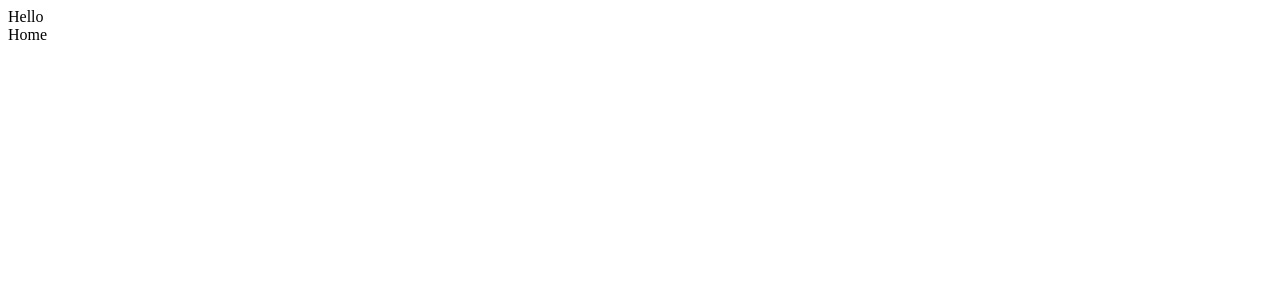
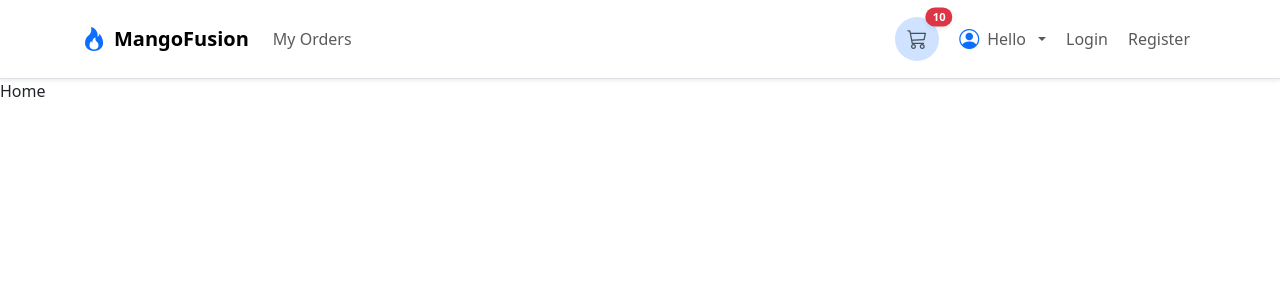
Before and after one commit to 404PeterSimoes/MangOPedia_React, a React (Vite) app: page / in a window 1280 px wide. Shown: the top 300 px of the page. Built offline with nearby package versions, Linux system fonts and the light colour scheme.

Commit message:
Section 15 - 242 - Add Header Component

```diff
--- a/src/App.jsx
+++ b/src/App.jsx
@@ -1,9 +1,10 @@
 import AppRoutes from './routes/AppRouter';
+import Header from './components/layout/Header';
 
 function App() {
   return (
     <>
-      <div>Hello</div>
+      <Header />
       <AppRoutes />
     </>
   );
--- /dev/null
+++ b/src/components/layout/Header.jsx
@@ -0,0 +1,117 @@
+function Header() {
+  return (
+    <nav className="navbar navbar-expand-lg  border-bottom shadow-sm">
+      <div className="container py-2">
+        <a href="/" className="navbar-brand d-flex align-items-center gap-2">
+          <i className="bi bi-fire text-primary fs-4"></i>
+          <span className="fw-bold">MangoFusion</span>
+        </a>
+        <button
+          className="navbar-toggler"
+          type="button"
+          data-bs-toggle="collapse"
+          data-bs-target="#mainNav"
+          aria-controls="mainNav"
+          aria-expanded="false"
+          aria-label="Toggle navigation"
+        >
+          <span className="navbar-toggler-icon"></span>
+        </button>
+        <div className="collapse navbar-collapse" id="mainNav">
+          <ul className="navbar-nav me-auto mb-2 mb-lg-0">
+            <li className="nav-item">
+              <a href="#" className="nav-link">
+                My Orders
+              </a>
+            </li>
+          </ul>
+          <ul className="navbar-nav ms-auto align-items-lg-center gap-lg-1">
+            {/* Theme toggle visible for all users */}
+
+            <li className="nav-item me-lg-2">
+              <a
+                href="#"
+                className={`nav-link position-relative d-flex align-items-center justify-content-center bg-primary-subtle border-0 rounded-circle `}
+                style={{ width: '44px', height: '44px' }}
+              >
+                <i className="bi bi-cart3 fs-5"></i>
+
+                <span
+                  className="position-absolute top-0 start-100 translate-middle badge rounded-pill bg-danger text-white shadow-sm"
+                  style={{ fontSize: '0.7rem' }}
+                >
+                  10
+                </span>
+              </a>
+            </li>
+
+            <li className="nav-item dropdown">
+              <button
+                className="nav-link dropdown-toggle btn btn-link d-flex align-items-center gap-2"
+                data-bs-toggle="dropdown"
+                aria-expanded="false"
+              >
+                <i className="bi bi-person-circle fs-5 text-primary"></i>
+                <span className="text-truncate" style={{ maxWidth: '120px' }}>
+                  Hello
+                </span>
+              </button>
+              <ul
+                className="dropdown-menu dropdown-menu-end shadow border rounded-3 p-2 small"
+                style={{
+                  minWidth: '220px',
+                  '--bs-dropdown-link-active-bg':
+                    'rgba(var(--bs-primary-rgb), .12)',
+                  '--bs-dropdown-link-active-color': 'var(--bs-body-color)',
+                  '--bs-dropdown-link-hover-bg':
+                    'rgba(var(--bs-primary-rgb), .08)',
+                }}
+              >
+                {/* Removed header (avatar/name/role) for a cleaner minimal dropdown */}
+                <li>
+                  <a
+                    href="#"
+                    className="dropdown-item d-flex align-items-center gap-2 rounded-2"
+                  >
+                    <i className="bi bi-speedometer2 text-primary"></i>
+                    <span>Order Management</span>
+                  </a>
+                </li>
+                <li>
+                  <a
+                    href="#"
+                    className="dropdown-item d-flex align-items-center gap-2 rounded-2"
+                  >
+                    <i className="bi bi-list-ul text-primary"></i>
+                    <span>Menu Management</span>
+                  </a>
+                </li>
+                <li>
+                  <hr className="dropdown-divider my-2" />
+                </li>
+                <li>
+                  <button className="dropdown-item d-flex align-items-center gap-2 text-danger rounded-2">
+                    <i className="bi bi-box-arrow-right"></i>
+                    <span>Logout</span>
+                  </button>
+                </li>
+              </ul>
+            </li>
+            <li className="nav-item">
+              <a href="#" className="nav-link">
+                Login
+              </a>
+            </li>
+            <li className="nav-item">
+              <a href="#" className="nav-link">
+                Register
+              </a>
+            </li>
+          </ul>
+        </div>
+      </div>
+    </nav>
+  );
+}
+
+export default Header;
--- a/src/main.jsx
+++ b/src/main.jsx
@@ -2,6 +2,9 @@ import { StrictMode } from 'react';
 import App from './App.jsx';
 import { BrowserRouter } from 'react-router';
 import { createRoot } from 'react-dom/client';
+import 'bootstrap/dist/css/bootstrap.min.css';
+import 'bootstrap-icons/font/bootstrap-icons.css';
+import 'bootstrap/dist/js/bootstrap.bundle.min.js';
 
 createRoot(document.getElementById('root')).render(
   <StrictMode>
```
